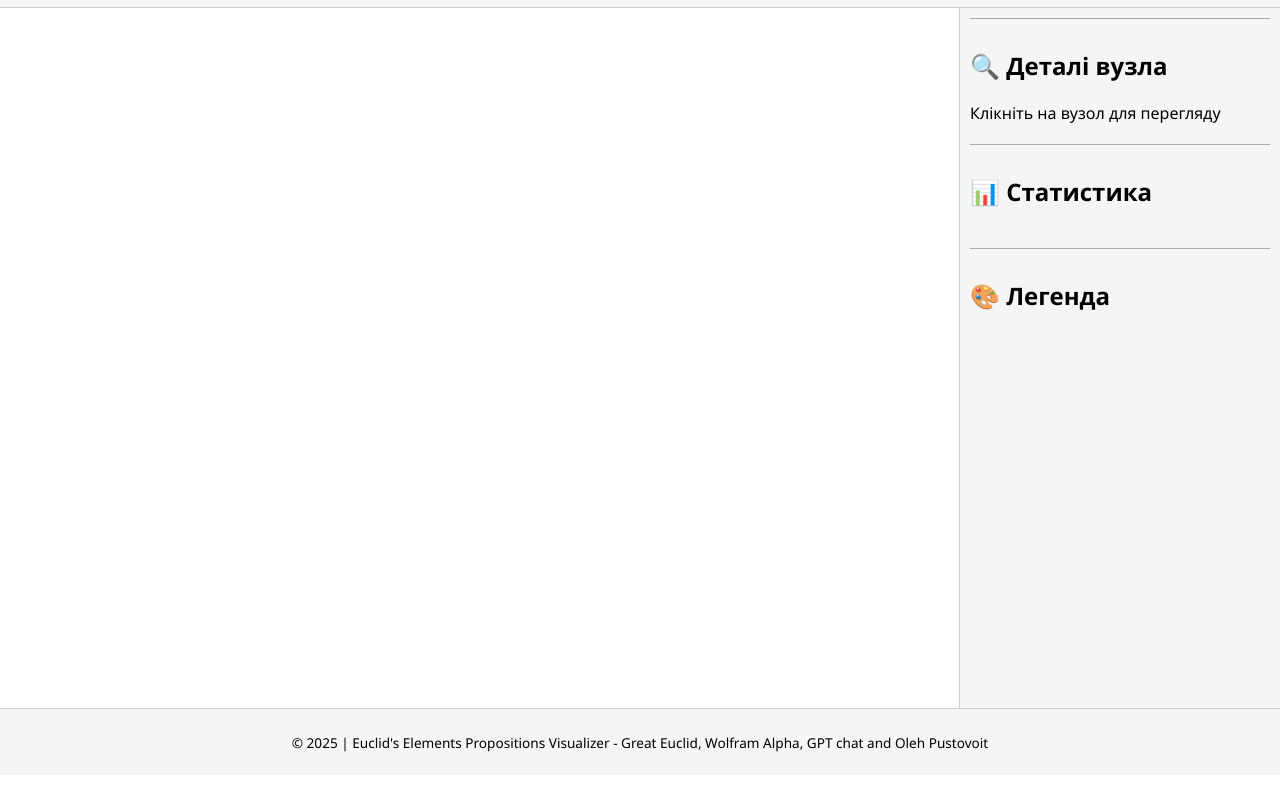
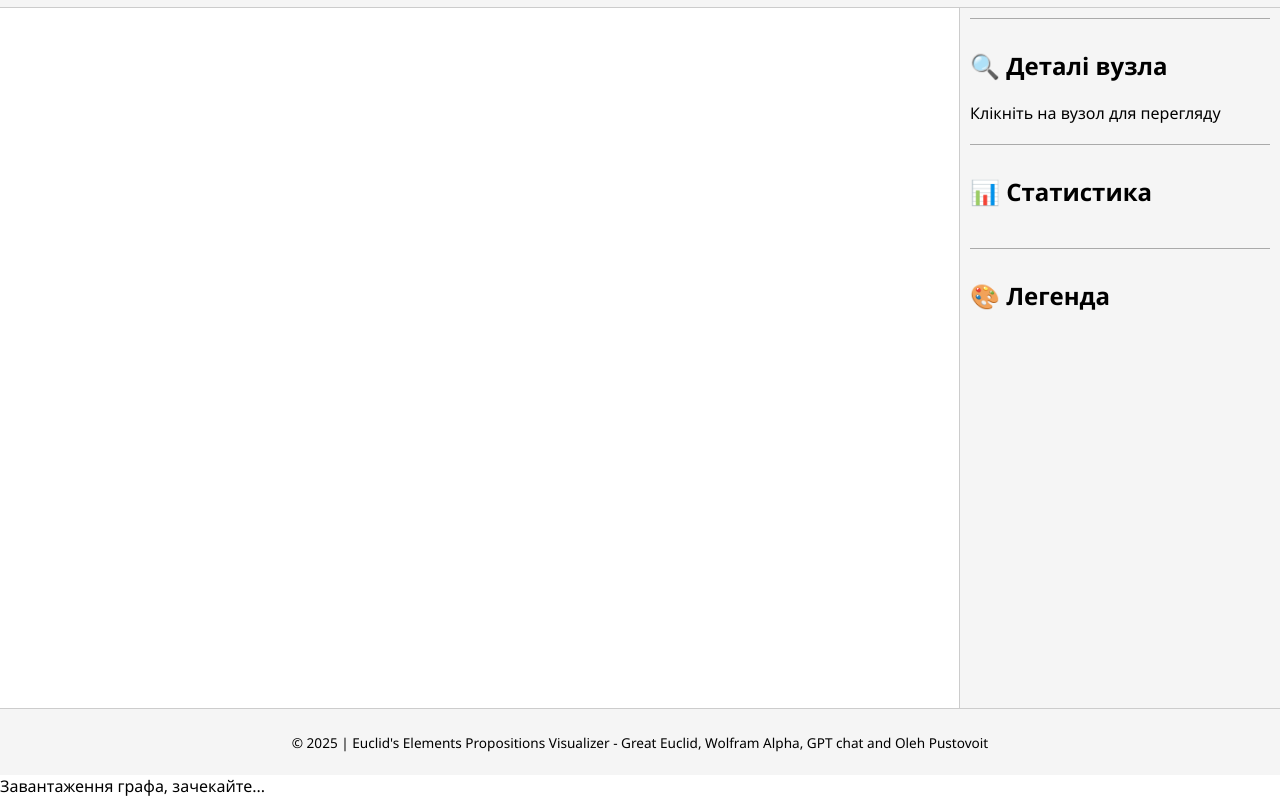
Before and after one commit to Pt-home/Euclid-s-Elements-Graph, a plain HTML site: page index.html in a window 1280 px wide. Shown: the part 48-845 px from the top of the page. Before the commit the page ends 823 px from the top, so only its background shows below. Drawn offline with nearby package versions, Linux system fonts and the light colour scheme.

Commit message:
Update index.html

```diff
--- a/index.html
+++ b/index.html
@@ -47,7 +47,7 @@
   <footer>
     <p>&copy; 2025 | Euclid's Elements Propositions Visualizer - Great Euclid, Wolfram Alpha, GPT chat and Oleh Pustovoit</p>
   </footer>
-
+  <div id="loader">Завантаження графа, зачекайте...</div>
   <script src="graph.js"></script>
 </body>
 </html>
```
